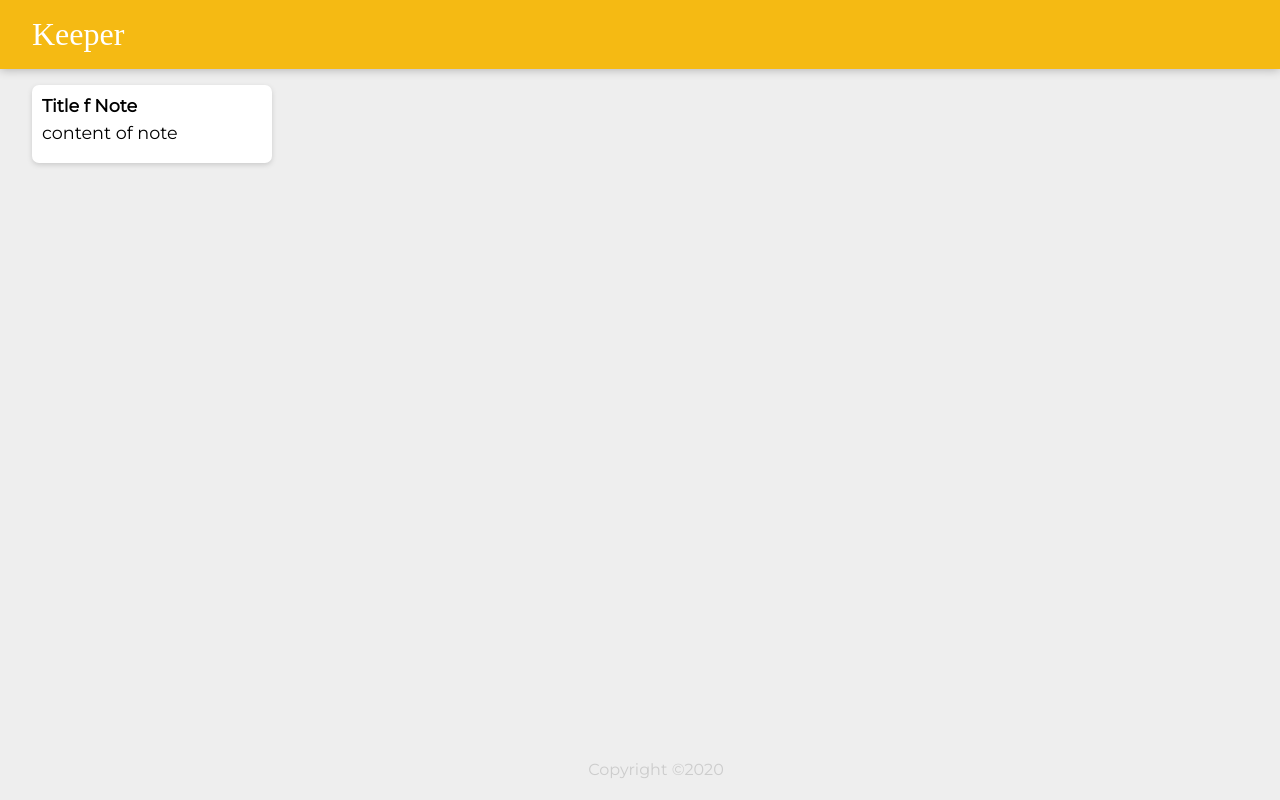
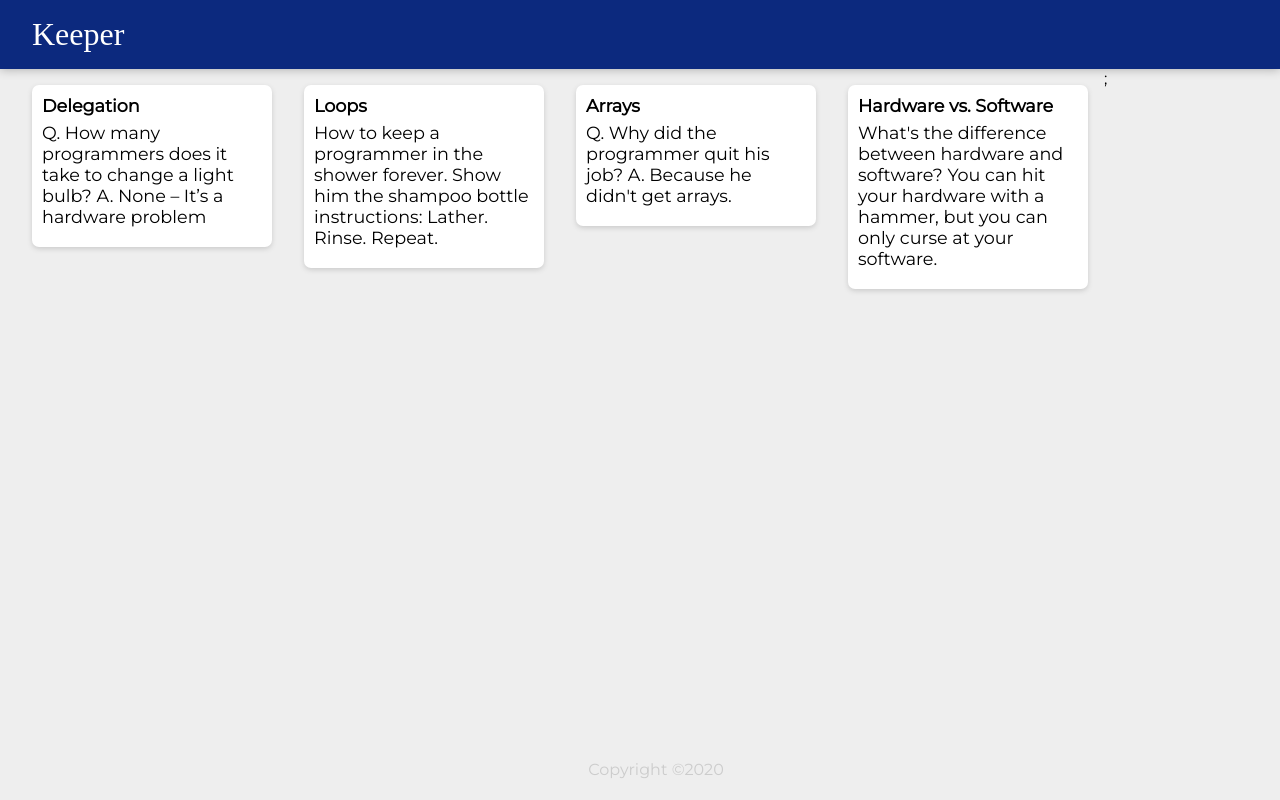
Before and after one commit to NaviTech11/Keeper-App-, a React (Create React App) app: page / in a window 1280 px wide. Built offline with nearby package versions, Linux system fonts and the light colour scheme; a web font is replaced by a local one.

Commit message:
Populate notes and add with map method

```diff
--- a/public/styles.css
+++ b/public/styles.css
@@ -12,7 +12,7 @@
 }
 
 header {
-  background-color: #f5ba13;
+  background-color: #0c297e ;
   margin: auto -16px;
   padding: 16px 32px;
   box-shadow: 0 0 10px 0 rgba(0, 0, 0, 0.3);
--- a/src/components/App.jsx
+++ b/src/components/App.jsx
@@ -2,12 +2,21 @@
 import Header from "./Header";
 import Note from "./Note";
 import Footer from "./Footer";
+import notes from "../notes";
+
+
 
 function App(){
     return (
     <div>
         <Header />
-        <Note />
+        {notes.map(note => (
+            <Note
+                key = {note.key}
+                title = {note.title}
+                content={note.content}
+            />
+        ))};
         <Footer />
     </div>
 
@@ -15,6 +24,18 @@
 }
 
 
+export default App;
 
 
-export default App;
+
+
+//FUNCTION TO CREATE NOTES (REFACTORED & PASSED ANONIMOUSLY INSIDE THE MAP METHOD)
+// function createNotes(note){
+//     return (
+//     <Note
+//         key = {note.key}
+//         title = {note.title}
+//         content={note.content}
+//     />
+//     )
+// }
--- a/src/components/Note.jsx
+++ b/src/components/Note.jsx
@@ -1,11 +1,11 @@
 import React from "react";
 
-function Note(){
+function Note(props){
 
     return (
         <div className="note">
-            <h1>Title f Note</h1>
-            <p>content of note</p>
+            <h1>{props.title}</h1>
+            <p>{props.content}</p>
         </div>
 
     )
--- /dev/null
+++ b/src/notes.js
@@ -0,0 +1,28 @@
+const notes = [
+  {
+    key: 1,
+    title: "Delegation",
+    content:
+      "Q. How many programmers does it take to change a light bulb? A. None – It’s a hardware problem"
+  },
+  {
+    key: 2,
+    title: "Loops",
+    content:
+      "How to keep a programmer in the shower forever. Show him the shampoo bottle instructions: Lather. Rinse. Repeat."
+  },
+  {
+    key: 3,
+    title: "Arrays",
+    content:
+      "Q. Why did the programmer quit his job? A. Because he didn't get arrays."
+  },
+  {
+    key: 4,
+    title: "Hardware vs. Software",
+    content:
+      "What's the difference between hardware and software? You can hit your hardware with a hammer, but you can only curse at your software."
+  }
+];
+
+export default notes;
```
